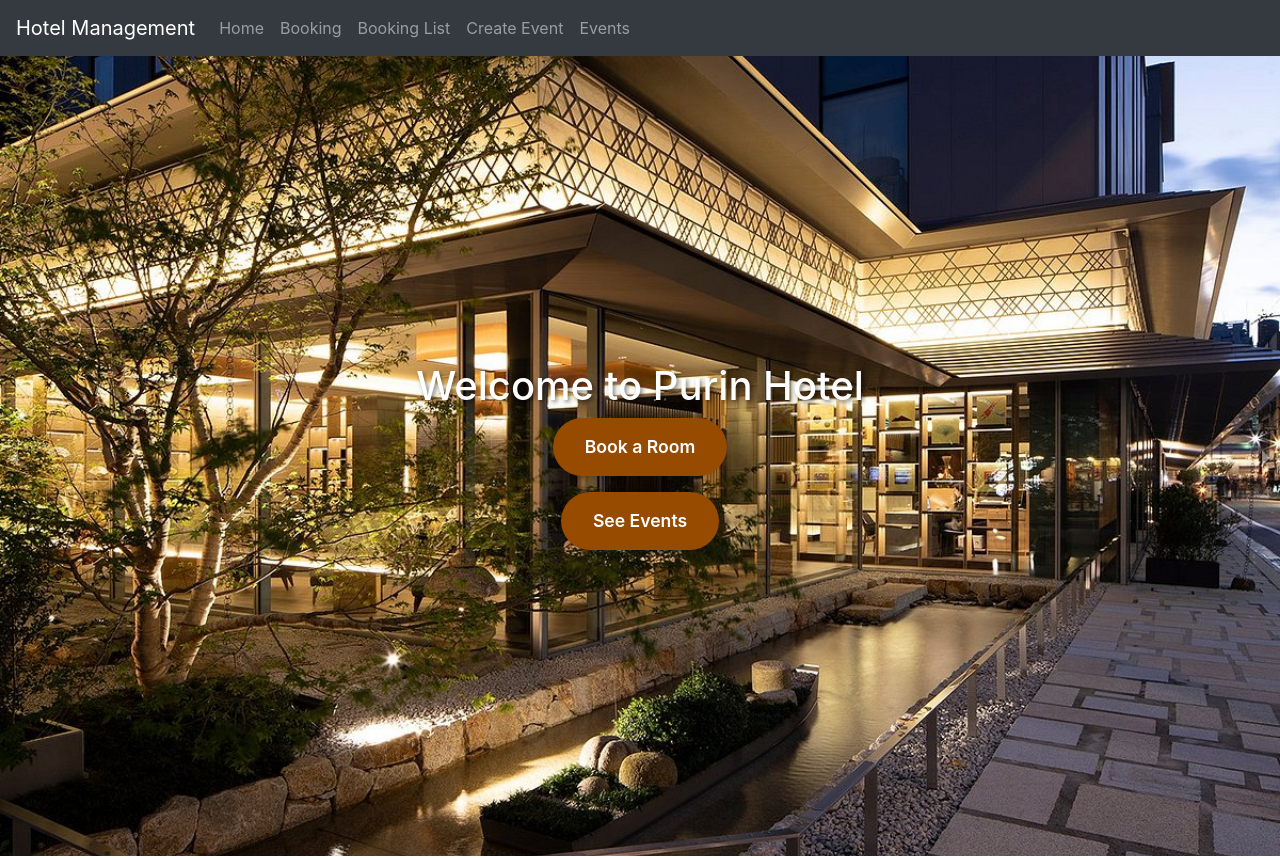
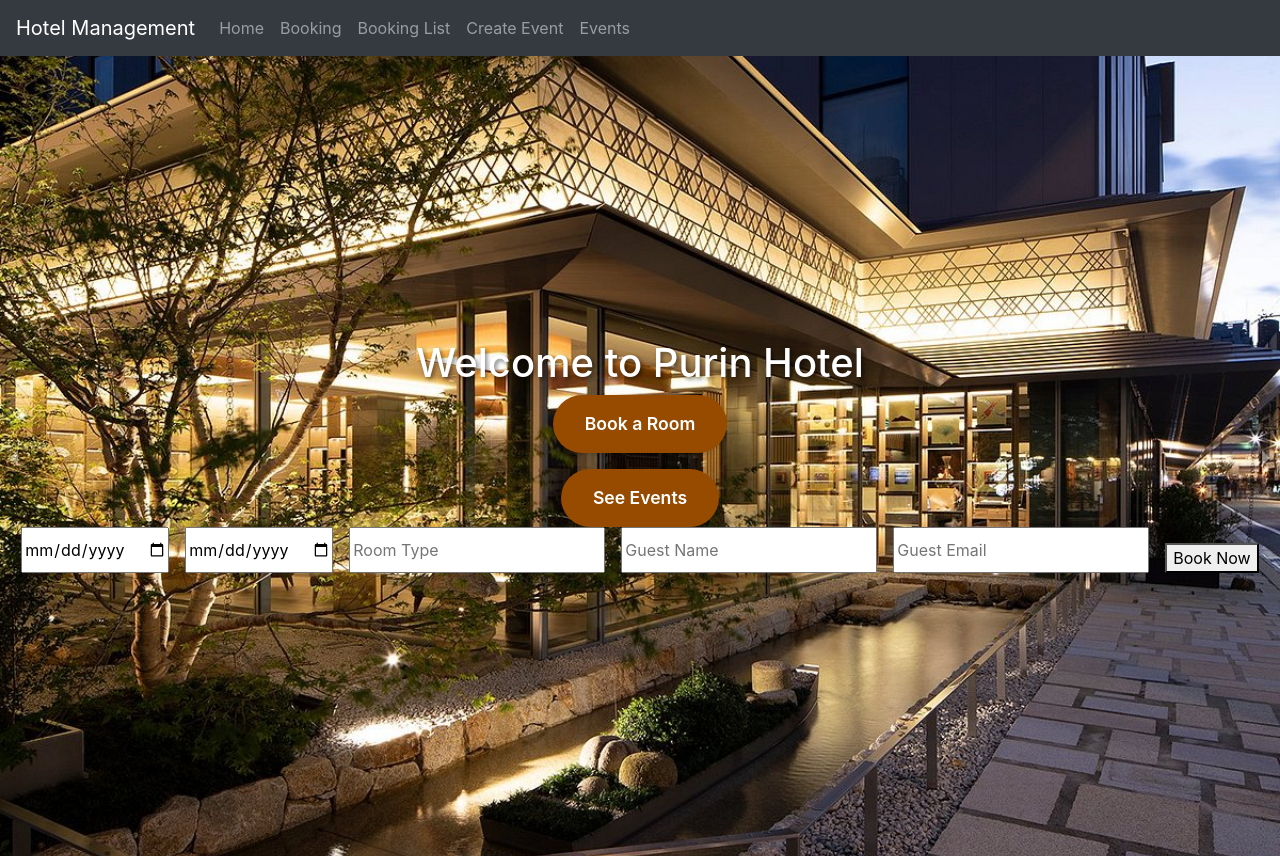
Before and after one commit to ChrisAlexRods/frontend-Hotel-Management, a React (Create React App) app: page / in a window 1280 px wide. Shown: the top 858 px of the page. Built offline with nearby package versions, Linux system fonts and the light colour scheme.

Commit message:
Merged the Booking Form and Home Page

```diff
--- a/src/HomePage.js
+++ b/src/HomePage.js
@@ -4,7 +4,95 @@ import styles from './HomePage.module.css';
 import { Carousel } from 'react-responsive-carousel';
 import 'react-responsive-carousel/lib/styles/carousel.min.css';
 
+import { useState } from 'react';
+import './BookingPageStyles.css';
 
+const BookingForm = () => {
+  const [bookingData, setBookingData] = useState({
+    start_date: '',
+    end_date: '',
+    room_type: '',
+    guest_name: '',
+    guest_email: ''
+  });
+  const [success, setSuccess] = useState(false);
+
+  const handleInputChange = e => {
+    const { name, value } = e.target;
+    setBookingData(prevData => ({ ...prevData, [name]: value }));
+  };
+
+  const handleSubmit = e => {
+    e.preventDefault();
+
+    fetch('/api/bookings/', {
+      method: 'POST',
+      headers: {
+        'Content-Type': 'application/json'
+      },
+      body: JSON.stringify(bookingData)
+    })
+      .then(response => {
+        if (response.ok) {
+          setSuccess(true);
+          setBookingData({
+            start_date: '',
+            end_date: '',
+            room_type: '',
+            guest_name: '',
+            guest_email: ''
+          });
+        } else {
+          throw new Error('Something went wrong');
+        }
+      })
+      .catch(error => console.error(error));
+  };
+
+  return (
+    <form className={styles.bookingForm} onSubmit={handleSubmit}>
+      <input
+        type="date"
+        name="start_date"
+        value={bookingData.start_date}
+        onChange={handleInputChange}
+        required
+      />
+      <input
+        type="date"
+        name="end_date"
+        value={bookingData.end_date}
+        onChange={handleInputChange}
+        required
+      />
+      <input
+        type="text"
+        name="room_type"
+        value={bookingData.room_type}
+        onChange={handleInputChange}
+        placeholder="Room Type"
+        required
+      />
+      <input
+        type="text"
+        name="guest_name"
+        value={bookingData.guest_name}
+        onChange={handleInputChange}
+        placeholder="Guest Name"
+        required
+      />
+      <input
+        type="email"
+        name="guest_email"
+        value={bookingData.guest_email}
+        onChange={handleInputChange}
+        placeholder="Guest Email"
+        required
+      />
+      <button type="submit">Book Now</button>
+    </form>
+  );
+};
 const HomePage = () => {
   const activities = [
     { title: 'Swimming Pool', imageSrc: `${process.env.PUBLIC_URL}/pool.jpg` },
@@ -23,33 +111,34 @@ const HomePage = () => {
   );
 
 
+
   const menu = [
     {
       category: 'STARTERS', items: [
         { name: 'Old Fashioned Oatmeal', price: 14, imageSrc: `${process.env.PUBLIC_URL}/oatmeal.jpg` },
-        { name: 'Fresh Yogurt & Maple Granola', price: 13, description: '(Organic Berries, Raw New York Honey)', imageSrc: `${process.env.PUBLIC_URL}/van.jpg`},
+        { name: 'Fresh Yogurt & Maple Granola', price: 13, description: '(Organic Berries, Raw New York Honey)', imageSrc: `${process.env.PUBLIC_URL}/van.jpg` },
         { name: 'Seasonal Fruit & Berries', price: 12, description: '(With Whipped Cream)', imageSrc: `${process.env.PUBLIC_URL}/sberry.jpg` },
       ]
     },
     {
       category: 'EGGS', items: [
-        { name: 'Eggs Benedict', price: 16, description: '(Poached eggs, Canadian bacon, English muffin, hollandaise sauce)', imageSrc: `${process.env.PUBLIC_URL}/ben.jpg`},
-        { name: 'Omelette', price: 15, description: '(Choice of cheese, vegetables, and meat)', imageSrc: `${process.env.PUBLIC_URL}/oml.jpg`},
-        { name: 'Frittata', price: 14, description: '(Choice of vegetables and cheese)',imageSrc: `${process.env.PUBLIC_URL}/frit.jpeg`},
+        { name: 'Eggs Benedict', price: 16, description: '(Poached eggs, Canadian bacon, English muffin, hollandaise sauce)', imageSrc: `${process.env.PUBLIC_URL}/ben.jpg` },
+        { name: 'Omelette', price: 15, description: '(Choice of cheese, vegetables, and meat)', imageSrc: `${process.env.PUBLIC_URL}/oml.jpg` },
+        { name: 'Frittata', price: 14, description: '(Choice of vegetables and cheese)', imageSrc: `${process.env.PUBLIC_URL}/frit.jpeg` },
       ]
     },
     {
       category: 'PANCAKES', items: [
         { name: 'Classic Pancakes', price: 12, description: '(Buttermilk pancakes, maple syrup, whipped butter)', imageSrc: `${process.env.PUBLIC_URL}/classic.jpg` },
-        { name: 'Blueberry Pancakes', price: 14, description: '(Buttermilk pancakes, blueberries, maple syrup, whipped butter)', imageSrc: `${process.env.PUBLIC_URL}/blue.jpg`},
-        { name: 'Chocolate Chip Pancakes', price: 14, description: '(Buttermilk pancakes, chocolate chips, whipped butter)', imageSrc: `${process.env.PUBLIC_URL}/choc.jpg`},
+        { name: 'Blueberry Pancakes', price: 14, description: '(Buttermilk pancakes, blueberries, maple syrup, whipped butter)', imageSrc: `${process.env.PUBLIC_URL}/blue.jpg` },
+        { name: 'Chocolate Chip Pancakes', price: 14, description: '(Buttermilk pancakes, chocolate chips, whipped butter)', imageSrc: `${process.env.PUBLIC_URL}/choc.jpg` },
       ]
     },
     {
       category: 'WAFFLES', items: [
-        { name: 'Belgian Waffles', price: 12, description: '(Golden brown waffles, maple syrup, whipped butter)', imageSrc: `${process.env.PUBLIC_URL}/bel.jpg`},
-        { name: 'Strawberry Waffles', price: 14, description: '(Golden brown waffles, fresh strawberries, whipped cream)', imageSrc: `${process.env.PUBLIC_URL}/straw.jpg`},
-        { name: 'Banana Nutella Waffles', price: 14, description: '(Golden brown waffles, sliced bananas, Nutella, whipped cream)', imageSrc: `${process.env.PUBLIC_URL}/nut.jpg`},
+        { name: 'Belgian Waffles', price: 12, description: '(Golden brown waffles, maple syrup, whipped butter)', imageSrc: `${process.env.PUBLIC_URL}/bel.jpg` },
+        { name: 'Strawberry Waffles', price: 14, description: '(Golden brown waffles, fresh strawberries, whipped cream)', imageSrc: `${process.env.PUBLIC_URL}/straw.jpg` },
+        { name: 'Banana Nutella Waffles', price: 14, description: '(Golden brown waffles, sliced bananas, Nutella, whipped cream)', imageSrc: `${process.env.PUBLIC_URL}/nut.jpg` },
       ]
     },
     {
@@ -90,8 +179,11 @@ const HomePage = () => {
             <Link to="/booking" className={styles.button}>Book a Room</Link>
             <Link to="/events" className={styles.button}>See Events</Link>
           </div>
+          {/* Include the BookingForm component */}
+          <BookingForm />
         </div>
       </section>
+
 
       <section className={styles.activities}>
         <h2>Recreational Activities</h2>
--- a/src/HomePage.module.css
+++ b/src/HomePage.module.css
@@ -307,3 +307,34 @@ h1 {
     font-size: 20px;
     font-weight: bold;
   }
+
+  /* Add this to HomePage.module.css */
+.bookingFormContainer {
+  display: flex;
+  align-items: center;
+  justify-content: center;
+  width: 50%;
+  position: absolute;
+  top: 50%;
+  right: 0;
+  transform: translateY(-50%);
+  background-color: rgba(255, 255, 255, 0.9);
+  padding: 1rem;
+  border-radius: 10px;
+  box-shadow: 0 4px 6px rgba(0, 0, 0, 0.1);
+}
+
+.bookingForm {
+  display: flex;
+  flex-wrap: wrap;
+  justify-content: space-between;
+}
+
+.bookingForm input {
+  flex: 1;
+  margin-right: 1rem;
+}
+
+.bookingForm button {
+  margin-top: 1rem;
+}
```
Lines whose indentation alone changed are shown as unchanged.
